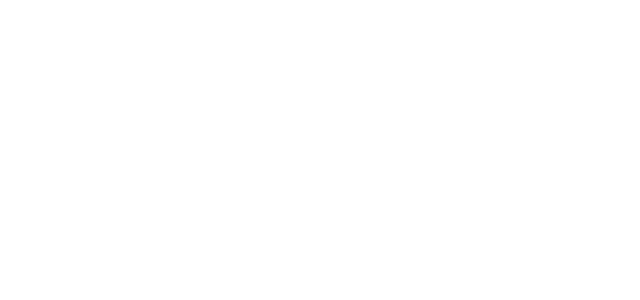
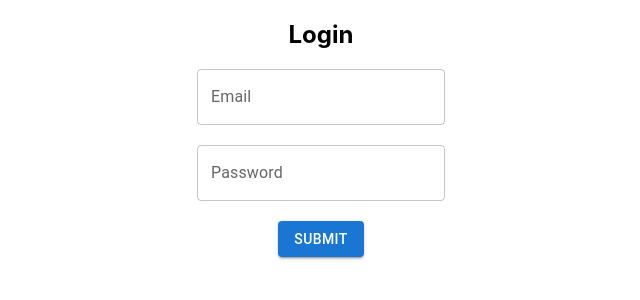
Before and after one commit to Jamesclifford7/stock-client, a React (Create React App) app: page /login in a window 1280 px wide. Before the commit this address had no page. Shown: the top 300 px of the page, without its empty margins (319-959 px from the left). Built offline with nearby package versions, Linux system fonts and the light colour scheme.

Commit message:
added login page and POST request for localhost

```diff
--- a/src/App.js
+++ b/src/App.js
@@ -1,7 +1,8 @@
 import React from 'react'
 import './App.css';
-import { Routes, Route, useNavigate } from 'react-router-dom'
+import { Routes, Route, useNavigate, useLocation, useParams } from 'react-router-dom'
 import Home from './components/Home/Home.tsx'
+import Login from './components/Login/Login.tsx'
 
 function App() {
   return (
@@ -11,24 +12,42 @@
           path="/home"
           element={<Home />}
         />
+        <Route
+          path="/login"
+          element={<Login />}
+        />
       </Routes>
     </div>
   );
 }
 
 const withRouter = (Component) => {
-  const Wrapper = (props) => {
-    const history = useNavigate();
+  // const Wrapper = (props) => {
+  //   const history = useNavigate();
 
+  //   return (
+  //     <Component
+  //       history={history}
+  //       {...props}
+  //       />
+  //   );
+  // };
+
+  // return Wrapper;
+
+  function ComponentWithRouterProp(props) {
+    let location = useLocation();
+    let navigate = useNavigate();
+    let params = useParams();
     return (
       <Component
-        history={history}
         {...props}
-        />
+        router={{ location, navigate, params }}
+      />
     );
-  };
+  }
 
-  return Wrapper;
+  return ComponentWithRouterProp;
 }
 
 export default withRouter(App);
--- a/src/components/Home/Home.tsx
+++ b/src/components/Home/Home.tsx
@@ -25,7 +25,6 @@
     const [priceData, setPriceData] = useState<string[]>([])
 
     const getAverages = (data: any) => {
-        console.log(data)
         const totalAverages: Object[] = []
         const allDates: string[] = []
         const allPrices: string[] = []
@@ -44,9 +43,9 @@
     const getStockInfo = (e: any) => {
         e.preventDefault()
         const stock = e.target.stock.value
-        const overviewUrl = `https://www.alphavantage.co/query?function=OVERVIEW&symbol=${stock}&apikey=TJCK4R5BLXT1IJGB`
-        const earningsUrl = `https://www.alphavantage.co/query?function=EARNINGS&symbol=${stock}&apikey=TJCK4R5BLXT1IJGB`
-        const priceUrl = `https://www.alphavantage.co/query?function=TIME_SERIES_MONTHLY_ADJUSTED&symbol=${stock}&apikey=TJCK4R5BLXT1IJGB`
+        const overviewUrl = `https://www.alphavantage.co/query?function=OVERVIEW&symbol=${stock}&apikey=${process.env.AV_API_KEY}`
+        const earningsUrl = `https://www.alphavantage.co/query?function=EARNINGS&symbol=${stock}&apikey=${process.env.AV_API_KEY}`
+        const priceUrl = `https://www.alphavantage.co/query?function=TIME_SERIES_MONTHLY_ADJUSTED&symbol=${stock}&apikey=${process.env.AV_API_KEY}`
 
         axios.all([
             axios.get(overviewUrl),
@@ -54,7 +53,6 @@
             axios.get(priceUrl)
         ])
         .then(axios.spread((res1, res2, res3) => {
-            console.log(res1)
             setPeRatio(res1.data.PERatio)
             setStock(res1.data.Name);
             setEps(res1.data.EPS);
@@ -110,7 +108,7 @@
             <h1>Stock Picker</h1>
             <StyledForm onSubmit={(e) => getStockInfo(e)}>
                 <TextField
-                    id="stock"
+                    name="stock"
                     label="Stock Name"
                     variant="outlined"
                 />
--- /dev/null
+++ b/src/components/Login/Login.tsx
@@ -0,0 +1,69 @@
+import React, {useState} from 'react'
+import TextField from '@mui/material/TextField';
+import Button from '@mui/material/Button'
+import styled from 'styled-components'
+import axios from 'axios'
+
+interface LoginProps {
+    email: string
+    password: string
+}
+
+export default function Login() {
+    const [user, setUser] = useState<object>()
+
+    const handleLogin = (e: any) => {
+        e.preventDefault()
+        const email: LoginProps["email"] = e.target.email.value
+        const password: LoginProps["password"] = e.target.password.value
+
+        axios({
+            method: 'post',
+            url: 'http://localhost:8000/login',
+            headers: {
+                'content-type': 'application/json'
+            },
+            data: {
+                email: email,
+                password: password
+            },
+        })
+        .then((res) => {
+            setUser(res.data[0])
+        })
+        .catch((error) => {
+            console.log(error)
+        })
+    }
+
+    return (
+        <>
+            <h2>Login</h2>
+            <form onSubmit={(e) => handleLogin(e)}>
+                <TextFieldContainer>
+                    <TextField
+                        label='Email'
+                        name='email'
+                    />
+                </TextFieldContainer>
+                <TextFieldContainer>
+                    <TextField
+                        label='Password'
+                        name='password'
+                        type='password'
+                    />
+                </TextFieldContainer>
+                <Button
+                    type="submit"
+                    variant='contained'
+                >
+                    Submit
+                </Button>
+            </form>
+        </>
+    )
+}
+
+const TextFieldContainer = styled.div`
+    margin-bottom: 20px;
+`
```
Also changed, not shown: src/components/NavBar/NavBar.tsx (added, +11 -0 lines), src/components/Home/Home.css (deleted), 1 other file (tests, documents, lock files or other folders).
